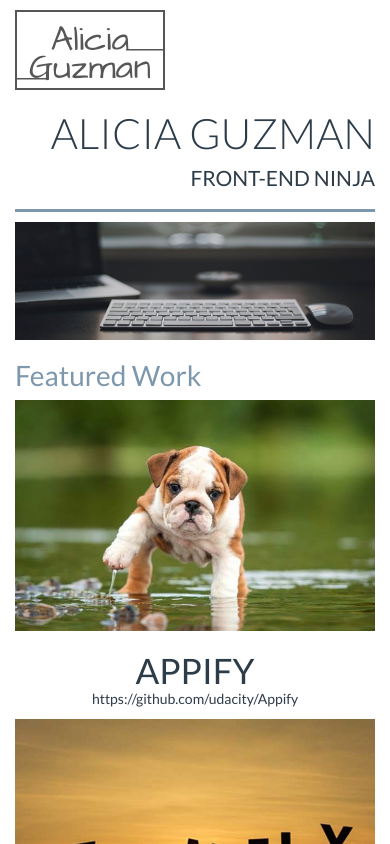
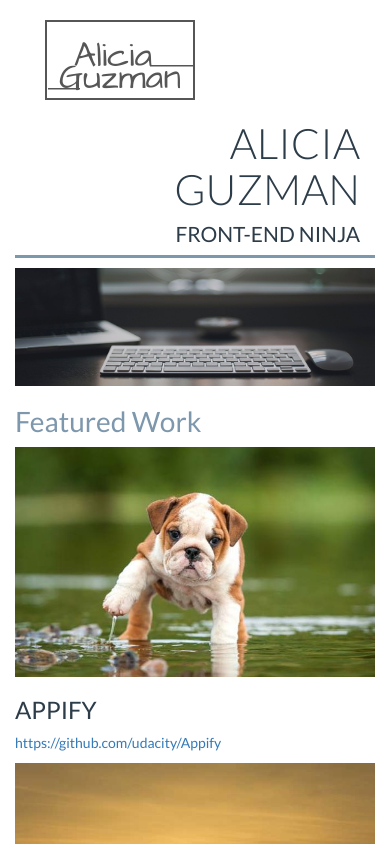
Before and after one commit to alice-guzman/personalportfolio, a website: page index.html in a window 390 px wide. Shown: the top 844 px of the page. Drawn offline with Linux system fonts and the light colour scheme.

Commit message:
udacity changes: remove the type in the script tag, renamed my classes to add hyphens, remove type selectors and created new classes, remove hr and add border bottom, remove styles from the html svg tags, and more changes suggested by my reviewer

```diff
--- a/css/style.css
+++ b/css/style.css
@@ -1,18 +1,12 @@
 body {
   color: #2d3c49;
-  font-family: 'Lato', sans-serif;
+  font-family: "Lato", sans-serif;
 }
 
-hr{
-  border-top: 3px solid #7d97ad;
-  margin: 10px 0;
-  padding-left: 15px;
-}
-
-#logo {
+.logo {
   border: 2px solid #565656;
   color: #565656;
-  font-family: 'Architects Daughter', cursive;
+  font-family: "Architects Daughter", cursive;
   font-size: 2.5em;
   height: 80px;
   margin: 10px 0;
@@ -21,40 +15,50 @@ hr{
   width: 150px;
 }
 
-#logo p:first-child {
-  padding-top: 10px;
+.firstname {
   position: relative;
-  top: 7px;
-  left: -6px;
+  top: 6px;
+  left: -7px;
 }
-#logo p:last-child {
+.lastname {
   padding-top: 0;
 }
 
-#logo svg:first-child {
+.first-line {
   position: relative;
-  top: 20px;
-  left: 80px;
+  top: 26px;
+  left: 76px;
 }
 
-#logo svg {
+.second-line {
   position: relative;
   top: 49px;
-  left: -80px;
+  left: -86px;
 }
 
-.devName {
+.line-up {
+  stroke:rgb(86,86,86);
+  stroke-width:3;
+}
+
+.dev-name {
   text-align: right;
 }
-.devName h1 {
+.dev-name h1 {
   font-size: 3em;
   font-weight: 300;
   margin-bottom: 0;
 }
 
-.devName h4 {
+.dev-name h4 {
   font-size: 1.5em;
   font-weight: 400;
+}
+
+.hr-rule {
+    border-bottom: 3px solid #7d97ad;
+    margin: 10px 0;
+    padding-left: 15px;
 }
 
 .bgimage {
@@ -63,24 +67,24 @@ hr{
   display: block;
 }
 
-.featuredWork h2 {
+.featured-work h2 {
   color: #7d97ad;
   font-size: 2em;
 }
 
-.featuredWork h3 {
+.featured-work h3 {
   font-size: 2.5em;
   margin-bottom: 0;
   text-align: center;
 }
 
-.featuredWork a {
+.featured-work a {
   color: #2d3c49;
   display: block;
   text-align: center;
   text-decoration: none;
 }
 
-.featuredWork img {
+.featured-work img {
   cursor: pointer;
 }
--- a/index.html
+++ b/index.html
@@ -9,36 +9,32 @@
   <link rel="stylesheet" href="css/normalize.css">
   <link rel="stylesheet" href="css/bootstrap.min.css">
     <link rel="stylesheet" href="css/style.css">
-  <script type="text/javascript" src="js/jquery-3.2.1.js"></script>
-  <script type="text/javascript" src="js/bootstrap.min.js"></script>
+  <script src="js/jquery-3.2.1.js"></script>
+  <script src="js/bootstrap.min.js"></script>
 
   <title>My Personal Portfolio</title>
 </head>
 <body>
   <div class="container">
-    <header class="row">
+    <header class="row hr-rule">
       <div class="col-md-6">
-        <div id="logo">
-          <svg height="2" width="37">
-            <line x1="0" y1="0" x2="37" y2="0" style="stroke:rgb(86,86,86);stroke-width:3" />
+        <div class="logo">
+          <svg class="first-line" height="2" width="45">
+            <line x1="0" y1="0" x2="45" y2="0" class="line-up" />
           </svg>
-          <svg height="2" width="37">
-            <line x1="0" y1="0" x2="31" y2="0" style="stroke:rgb(86,86,86);stroke-width:3" />
+          <svg class="second-line" height="2" width="32">
+            <line x1="0" y1="0" x2="32" y2="0" class="line-up" />
           </svg>
-          <p>Alicia</p>
-          <p>Guzman</p>
+          <p class="firstname">Alicia</p>
+          <p class="lastname">Guzman</p>
 
         </div>
       </div>
-      <div class="col-md-6 text-right text-uppercase devName">
+      <div class="col-md-6 text-right text-uppercase dev-name">
         <h1>alicia guzman</h1>
         <h4>front-end ninja</h4>
       </div>
     </header>
-
-    <div class="row">
-      <div class="col-md-12"><hr></div>
-    </div>
 
     <div class="row">
       <div class="col-md-12">
@@ -50,7 +46,7 @@
       </div>
     </div>
 
-    <div class="row featuredWork">
+    <div class="row featured-work">
       <div class="col-md-12">
         <h2>Featured Work</h2>
       </div>
```
